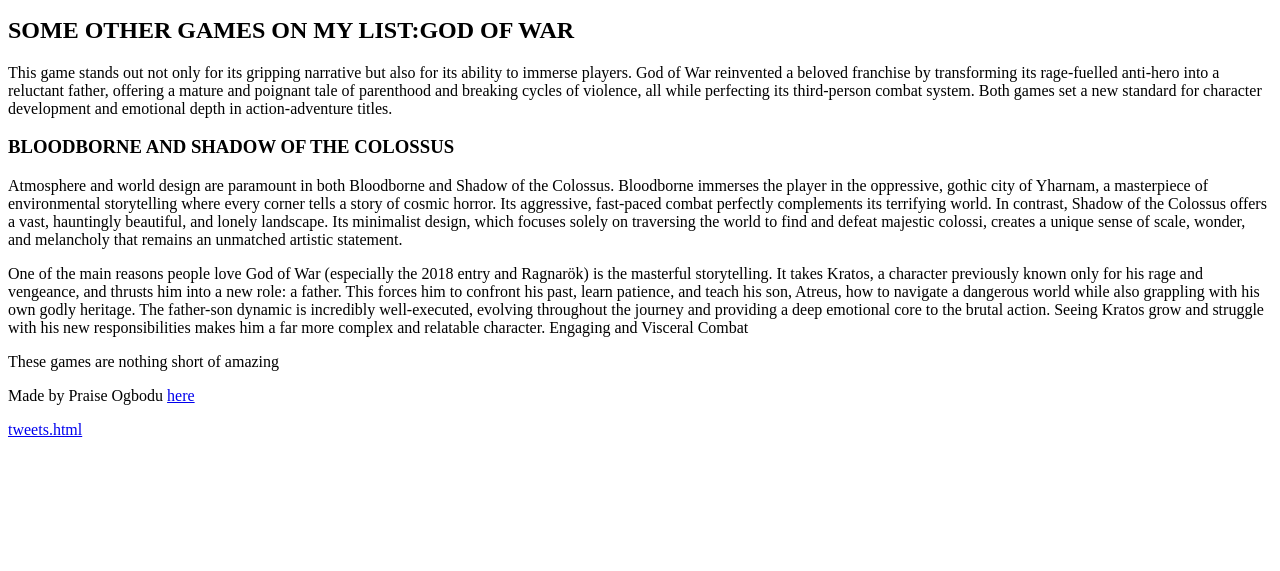
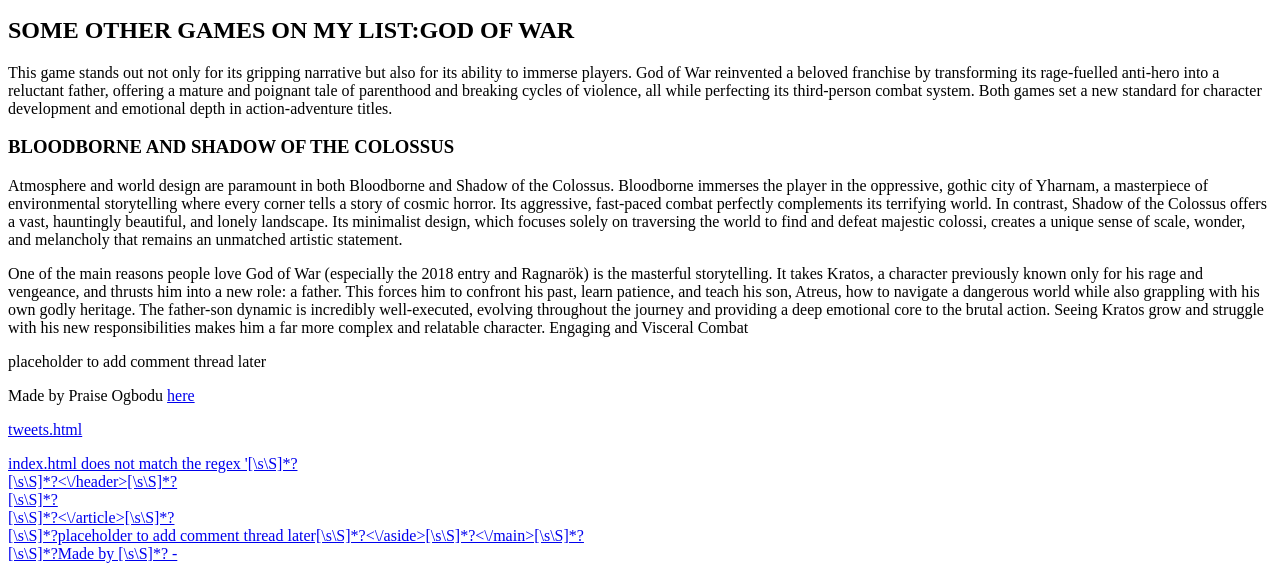
Before and after one commit to Machelli/My_First_Portfolio, a plain HTML site: page html_basic/index.html in a window 1280 px wide. Shown: the part 574-1145 px from the top of the page. Before the commit the page ends 1029 px from the top, so only its background shows below. Drawn offline with Linux system fonts and the light colour scheme.

Commit message:
aside adjusted

```diff
--- a/html_basic/index.html
+++ b/html_basic/index.html
@@ -41,13 +41,20 @@ Engaging and Visceral Combat</p>
 </article>
 
 <aside>
-   <p> These games are nothing short of amazing </p>
+   <p> placeholder to add comment thread later </p>
 </aside>
   </main>
 
-   <footer> <p>Made by Praise Ogbodu <a href="tweets.html" target="_blank">here</a></p> </footer>
+<footer>
+    <p>Made by Praise Ogbodu <a href="tweets.html" target="_blank">here</a></p>
+ </footer>
 
 <a href="tweets.html">
     <p>tweets.html</p>
+
 </body>
 </html>
+
+
+
+index.html does not match the regex '<body>[\s\S]*?<header>[\s\S]*?<\/header>[\s\S]*?<main>[\s\S]*?<article>[\s\S]*?<\/article>[\s\S]*?<aside>[\s\S]*?placeholder to add comment thread later[\s\S]*?<\/aside>[\s\S]*?<\/main>[\s\S]*?<footer>[\s\S]*?Made by [\s\S]*? - <a href=[\s\S]*? target='
```
Also changed, not shown: html_basic/tweets.html (+1 -1 lines).
